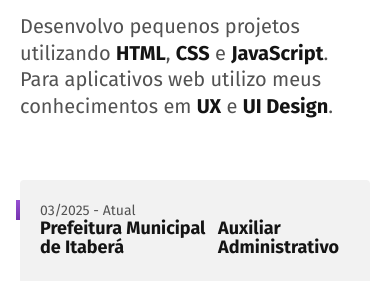
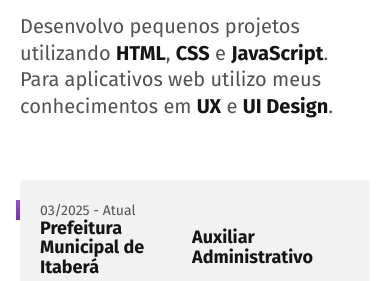
Before and after one commit to ivanbap/ivanbap.github.io, a plain HTML site: page index.html in a window 390 px wide. Shown: the part 510-791 px from the top of the page. Drawn offline with Linux system fonts and the light colour scheme.

Commit message:
att media query container exp

```diff
--- a/css/experiencia.css
+++ b/css/experiencia.css
@@ -98,6 +98,19 @@
         width: initial;
         text-align: left;
     }
+    .titulo {
+    display: flex;
+    justify-content: space-between;
+    margin-bottom: 20px;
+    align-items: center;
+    }
+
+    .titulo h3 {
+        max-width: 10ch;
+    }
+    .titulo span {
+        max-width: 15ch;
+    }
 }
 
 @media (max-width: 400px) {
```
